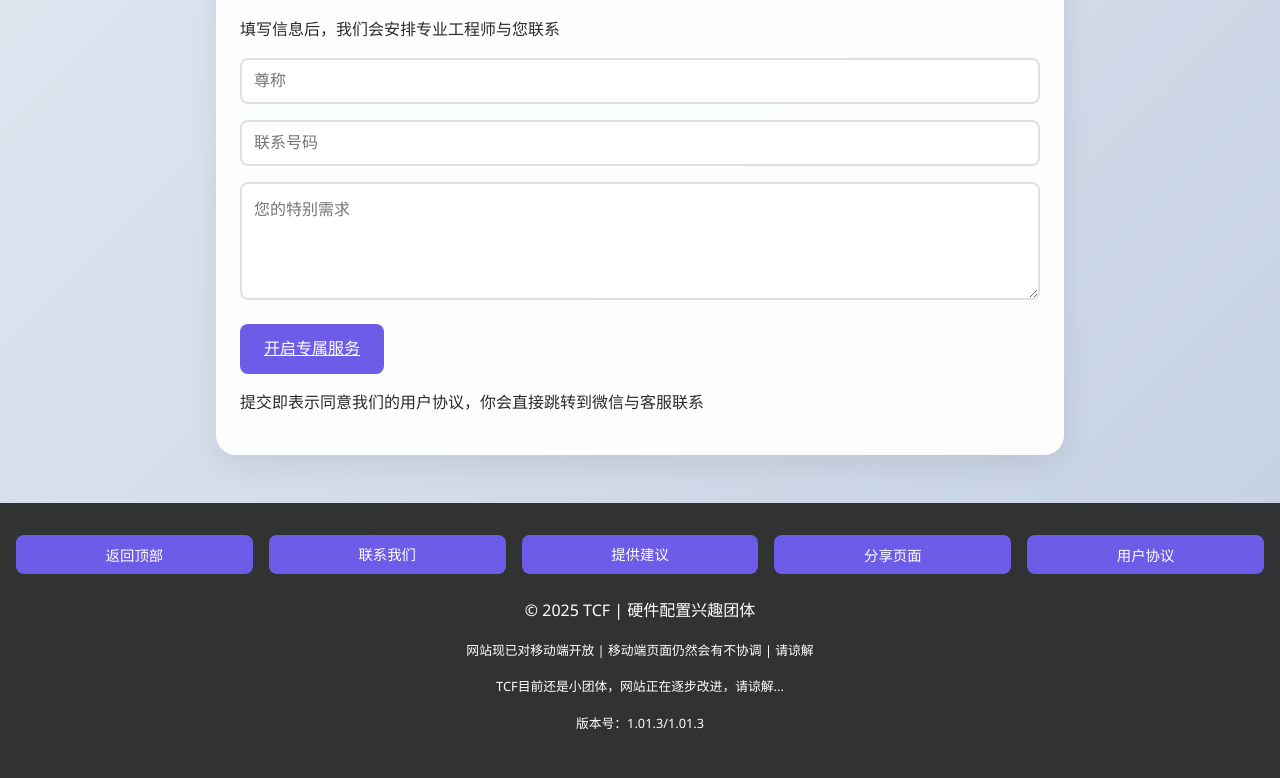
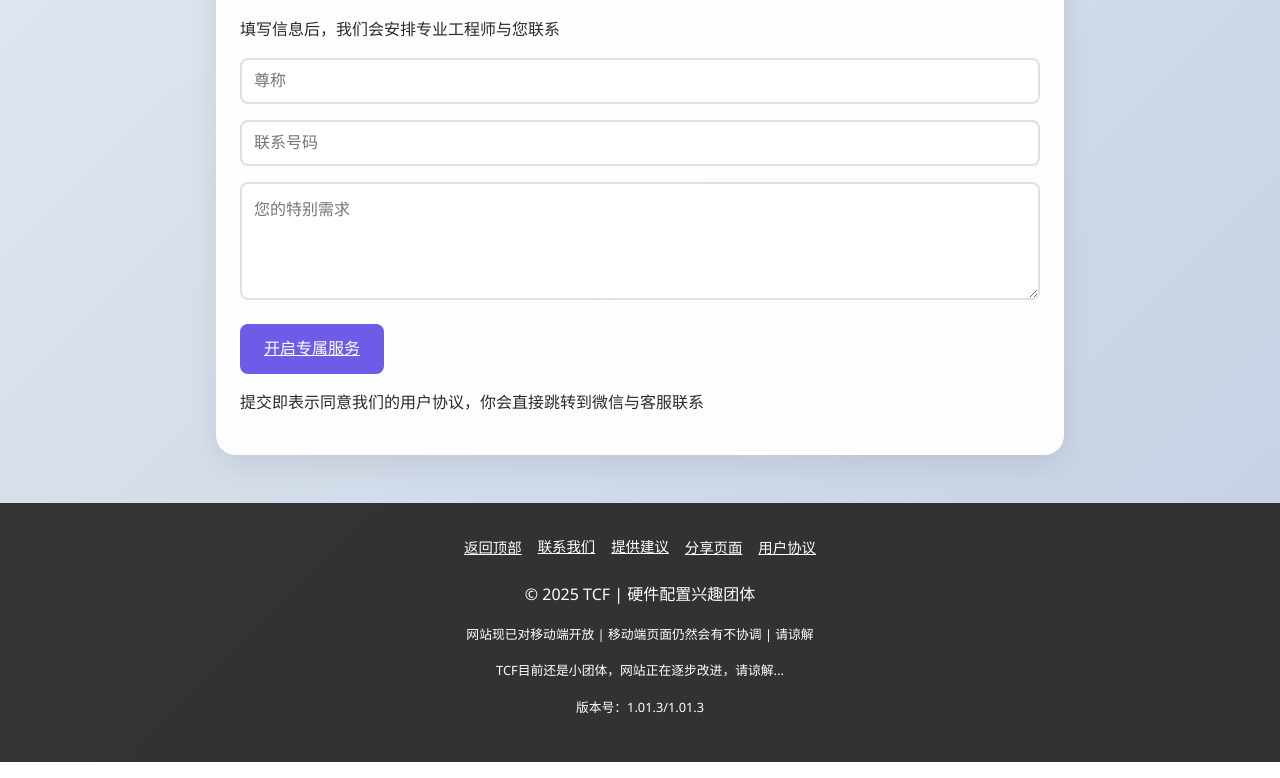
Before and after one commit to tcf-cbh/first-page, a plain HTML site: page index.html in a window 1280 px wide. Shown: the part 1687-2465 px from the top of the page. Drawn offline with Linux system fonts and the light colour scheme.

Commit message:
Update index.html

```diff
--- a/index.html
+++ b/index.html
@@ -303,20 +303,18 @@
         }
 
         .footer-btn {
-            background: var(--accent-color);
             color: white;
-            padding: 0.5rem 1rem;
-            border: none;
-            border-radius: 8px;
+            text-decoration: underline;
             font-size: 0.9rem;
             cursor: pointer;
-            text-decoration: none;
-            text-align: center;
-            flex: 1 1 auto;
+            background: none;
+            border: none;
+            padding: 0;
         }
 
         .footer-btn:hover {
-            background: #5a4dcc;
+            color: white;
+            text-decoration: underline;
         }
 
         /* 弹窗样式 */
```
